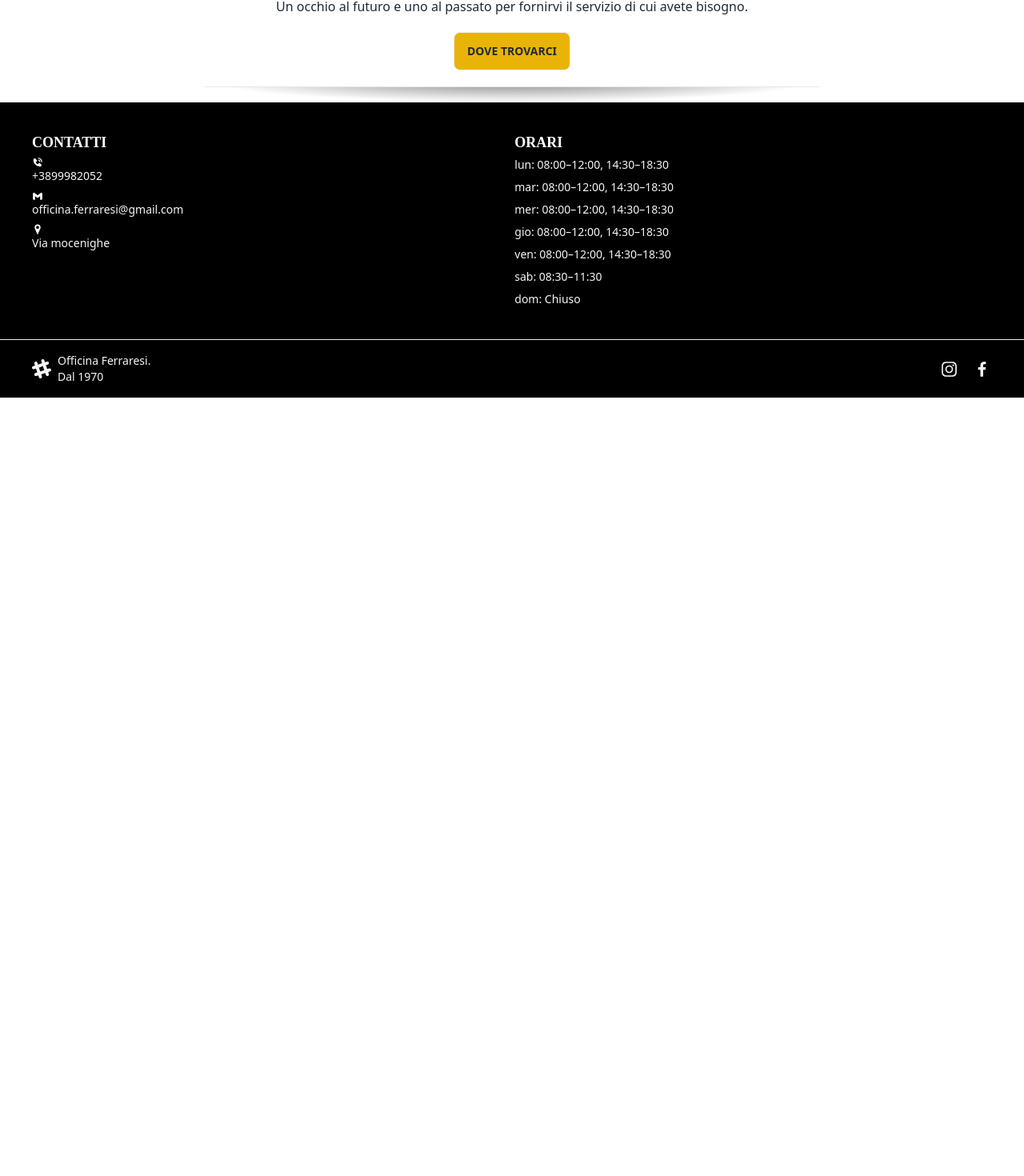
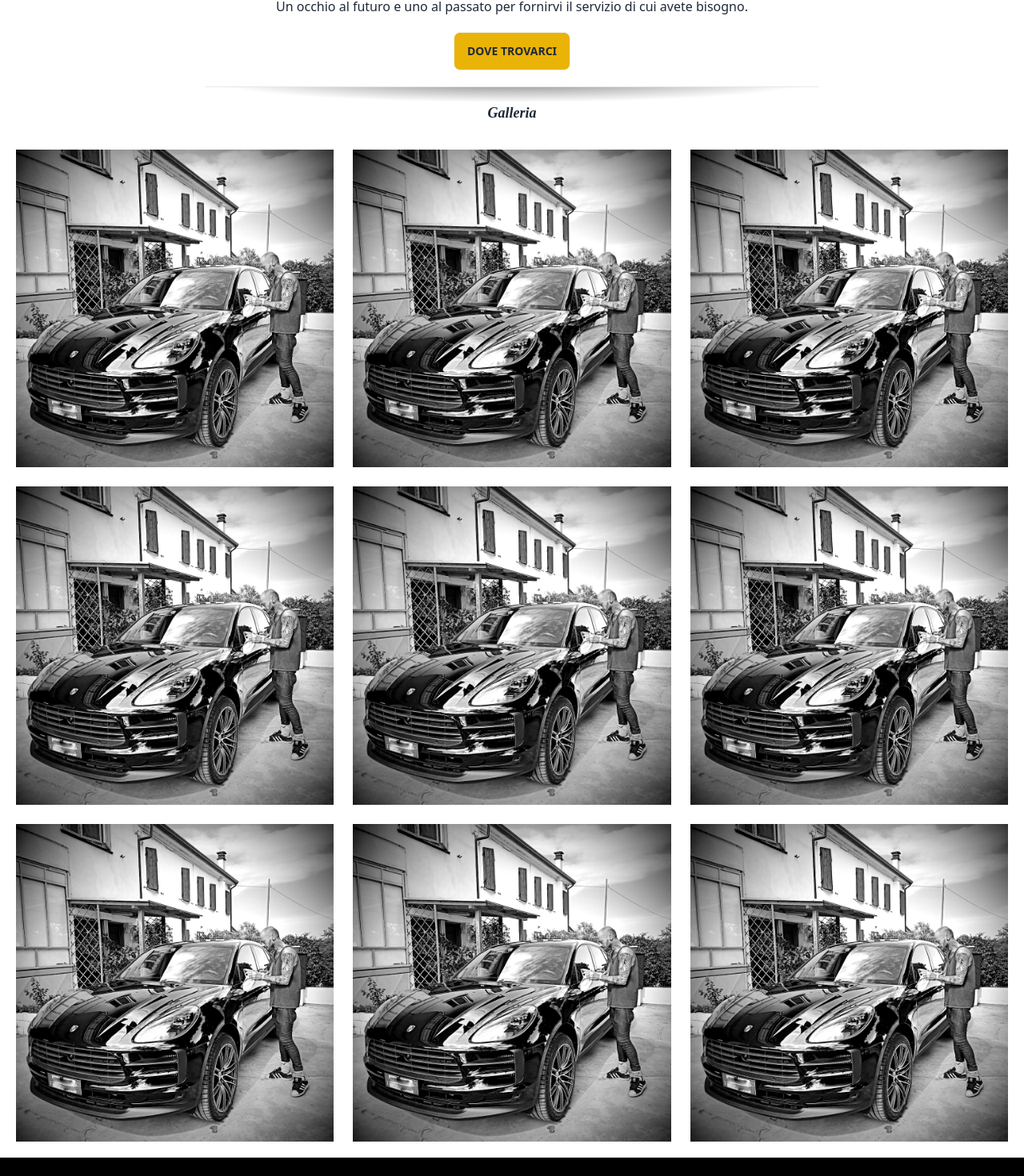
Before and after one commit to michele25-10/officinaFerraresi, a Next.js app in the folder officina-ferraresi/: page / in a window 1280 px wide. Shown: the part 999-2469 px from the top of the page at 80% size. Before the commit the page ends 1496 px from the top, so only its background shows below. Built offline with nearby package versions, Linux system fonts and the light colour scheme.

Commit message:
Creato component galleria, da aggiungere le nuove immagini

```diff
--- a/officina-ferraresi/src/components/chiSiamo/chiSiamo.tsx
+++ b/officina-ferraresi/src/components/chiSiamo/chiSiamo.tsx
@@ -5,8 +5,8 @@ export default function ChiSiamo() {
     <>
       <div className="chi-siamo-container">
         <div className="">
-          <h2 className="titolo-chi-siamo mb-2 text-center">Chi siamo?</h2>
-          <div className="chi-siamo-testo">
+          <h2 className="titolo-paragrafo mb-2 text-center">Chi siamo?</h2>
+          <div className="testo-paragrafo">
             <p className="text-center">
               Officina Ferraresi nasce nel 1970 dal suo fondatore Maurizio
               Ferraresi e dalla moglie Maria Antonietta. Dopo alcuni anni di
--- /dev/null
+++ b/officina-ferraresi/src/components/galleria/galleria.tsx
@@ -0,0 +1,45 @@
+import React from "react";
+import Lavaggio2 from "../../../public/Lavaggio2.png";
+
+export default function Galleria() {
+  return (
+    <>
+      <div className="galleria-container">
+        <div className="text-center">
+          <h2 className="titolo-paragrafo mb-3">Galleria</h2>
+        </div>
+        <div className="lista-foto p-5">
+          <div className="grid gap-6 sm:grid-cols-1 md:grid-cols-2 lg:grid-cols-3">
+            <div>
+              <img className="object-cover" src="../Lavaggio2.png" />
+            </div>
+            <div>
+              <img className="object-cover" src="../Lavaggio2.png" />
+            </div>
+            <div>
+              <img className="object-cover" src="../Lavaggio2.png" />
+            </div>
+            <div>
+              <img className="object-cover" src="../Lavaggio2.png" />
+            </div>
+            <div>
+              <img className="object-cover" src="../Lavaggio2.png" />
+            </div>
+            <div>
+              <img className="object-cover" src="../Lavaggio2.png" />
+            </div>
+            <div>
+              <img className="object-cover" src="../Lavaggio2.png" />
+            </div>
+            <div>
+              <img className="object-cover" src="../Lavaggio2.png" />
+            </div>
+            <div>
+              <img className="object-cover" src="../Lavaggio2.png" />
+            </div>
+          </div>
+        </div>
+      </div>
+    </>
+  );
+}
--- a/officina-ferraresi/src/pages/index.tsx
+++ b/officina-ferraresi/src/pages/index.tsx
@@ -4,6 +4,7 @@ import Footer from "@/components/footer/footer";
 import ChiSiamo from "@/components/chiSiamo/chiSiamo";
 import HeaderSite from "@/components/headerSite/headerSite";
 import Line from "@/components/line/line";
+import Galleria from "@/components/galleria/galleria";
 
 export default function Home() {
   return (
@@ -19,6 +20,7 @@ export default function Home() {
         <Line />
         <ChiSiamo />
         <Line />
+        <Galleria />
         <Footer />
       </main>
     </>
--- a/officina-ferraresi/src/styles/globals.css
+++ b/officina-ferraresi/src/styles/globals.css
@@ -73,14 +73,14 @@
 
 
 
-.titolo-chi-siamo {
+.titolo-paragrafo {
     font-family: 'Crimson Text', serif;
     font-weight: 600;
     font-style: italic;
     font-size: 18px;
 }
 
-.chi-siamo-testo {
+.testo-paragrafo {
     padding-left: 20px;
     padding-right: 20px;
 }
```
Also changed, not shown: officina-ferraresi/public/Lavaggio2.png (added).
